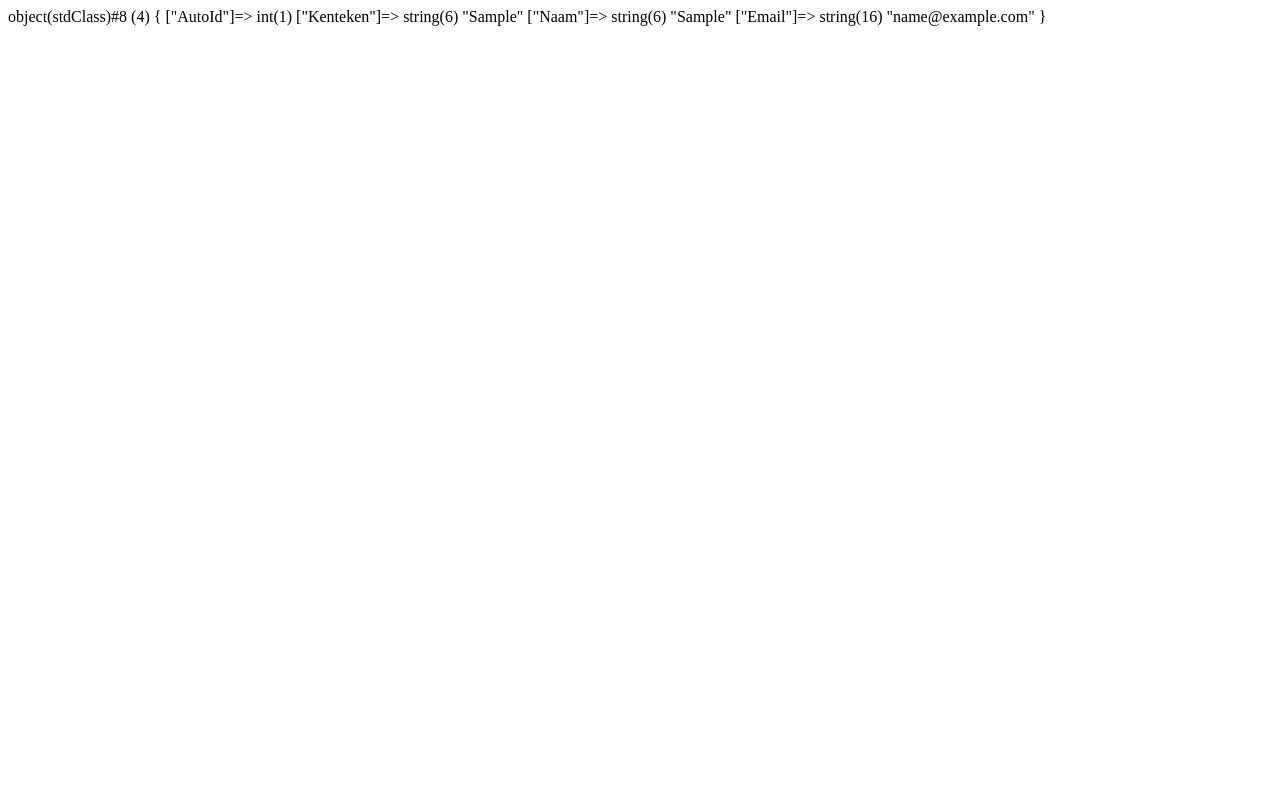
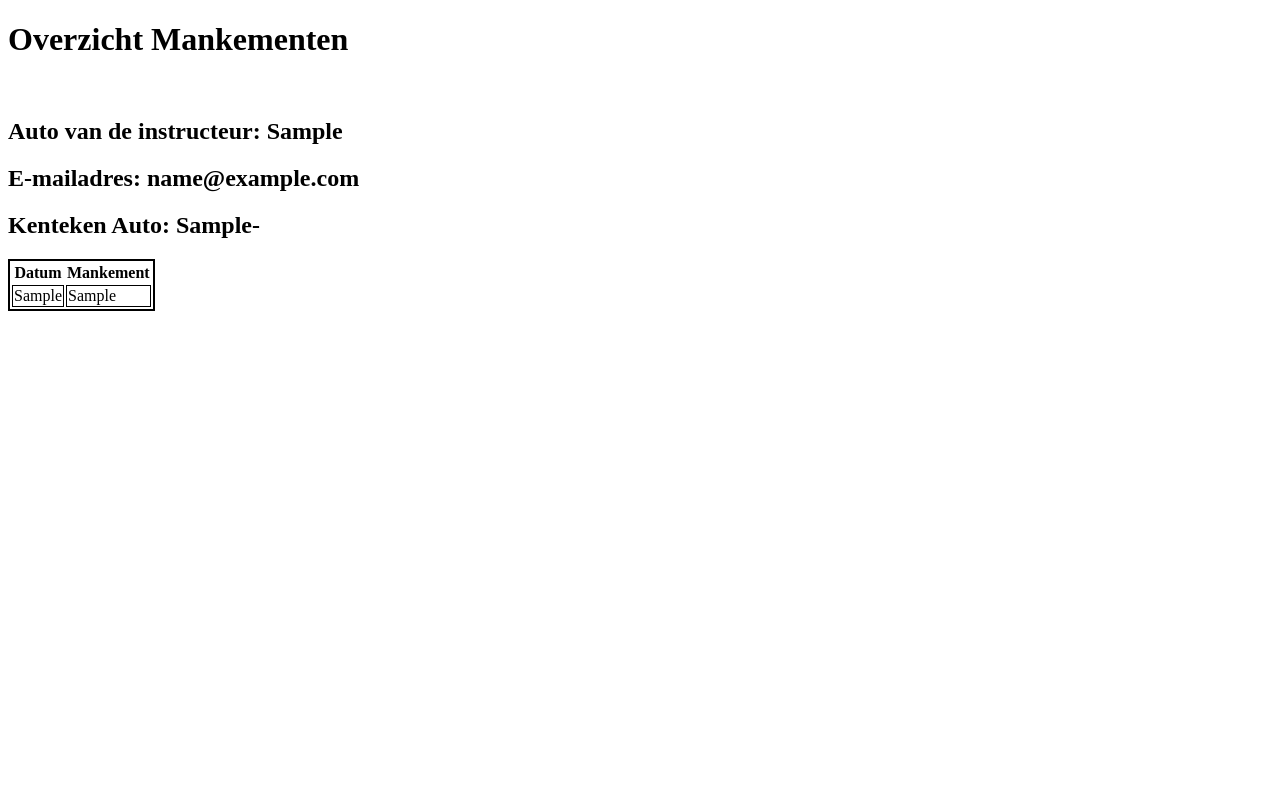
Before and after one commit to dphoeng/mvc-oop-pdo-toets-userstory, a PHP site: page /mankement in a window 1280 px wide. Run offline with PHP 8.4, Linux system fonts and the light colour scheme; tables that the repository leaves empty or names only in its code hold one stand-in row (values such as "Sample post").

Commit message:
index.php

```diff
--- a/app/controllers/Mankement.php
+++ b/app/controllers/Mankement.php
@@ -12,29 +12,30 @@
 	public function index($id = 1)
 	{
 		// haalt de gegevens uit de database via the model
-		$record = $this->mankementModel->getAutoByInstructeurId($id);
+		$instructeur = $this->mankementModel->getAutoByInstructeurId($id);
 
-		$naam = $record->Naam;
-		$email = $record->Email;
-		$autoId = $record->AutoId;
-		$kenteken = $record->Kenteken;
-
-		var_dump($record);
-		exit;
+		$autoId = $instructeur->AutoId;
 
 		$rows = '';
-		foreach ($record as $value) {
-			$rows .= "<tr>
-							<td>$value->Type</td>
-							<td>$value->Kenteken</td>
-							<td class='add'><a href='" . URLROOT . "/mankement/add/$value->Id'><img src='" . URLROOT . "/img/cross.png' alt='+'></a></td>
-					</tr>";
+		if ($autoId) {
+			$mankementen = $this->mankementModel->getMankementenByAutoId($autoId);
+
+			foreach ($mankementen as $value) {
+				$rows .= "<tr>
+								<td>$value->Datum</td>
+								<td>$value->Mankement</td>
+						</tr>";
+			}
 		}
+
 
 		// data die wordt doorgestuurd naar de view
 		$data = [
 			"title" => "Overzicht Mankementen",
-			// "naam" = > $record,
+			"naam" => $instructeur->Naam,
+			"email" => $instructeur->Email,
+			"kenteken" => $instructeur->Kenteken,
+			"type" => $instructeur->Type,
 			"rows" => $rows
 		];
 		$this->view("mankement/index", $data);
--- a/app/models/MankementModel.php
+++ b/app/models/MankementModel.php
@@ -12,8 +12,15 @@
 
 	public function getAutoByInstructeurId($id)
 	{
-		$this->db->query('SELECT aut.Id as AutoId, aut.Kenteken as Kenteken, ins.Naam as Naam, ins.Email as Email FROM `Auto` aut RIGHT JOIN `Instructeur` ins ON aut.InstructeurId = ins.Id WHERE ins.Id = :id LIMIT 1');
+		$this->db->query('SELECT aut.Id as AutoId, aut.Kenteken as Kenteken, aut.Type as Type, ins.Naam as Naam, ins.Email as Email FROM `Auto` aut RIGHT JOIN `Instructeur` ins ON aut.InstructeurId = ins.Id WHERE ins.Id = :id LIMIT 1');
 		$this->db->bind(":id", $id, PDO::PARAM_INT);
 		return $this->db->single();
 	}
+
+	public function getMankementenByAutoId($id)
+	{
+		$this->db->query('SELECT man.Datum, man.Mankement FROM `Mankement` man INNER JOIN `Auto` aut ON man.AutoId = aut.Id WHERE aut.Id = :id');
+		$this->db->bind(":id", $id, PDO::PARAM_INT);
+		return $this->db->resultSet();
+	}
 }
--- a/app/views/mankement/index.php
+++ b/app/views/mankement/index.php
@@ -8,6 +8,11 @@
 <body>
 	<h1><?= $data['title']; ?></h1>
 	<br>
+	<h2>Auto van de instructeur: <?= $data['naam']; ?></h2>
+	<h2>E-mailadres: <?= $data['email']; ?></h2>
+	<h2>Kenteken Auto: <?php if ($data['kenteken']) {
+							echo $data['kenteken'] . "-" . $data['type'];
+						}  ?></h2>
 
 	<table>
 		<thead>
```
